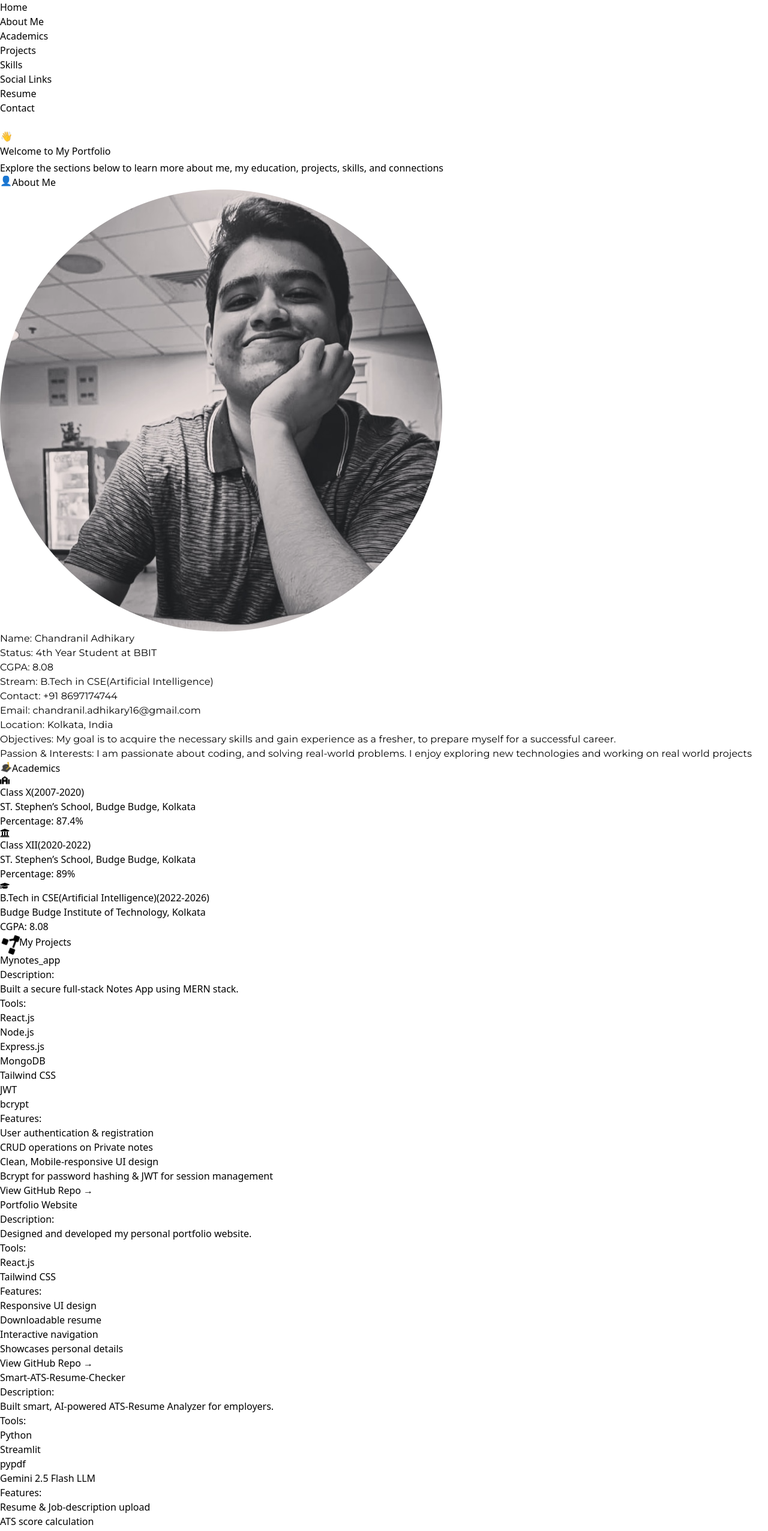
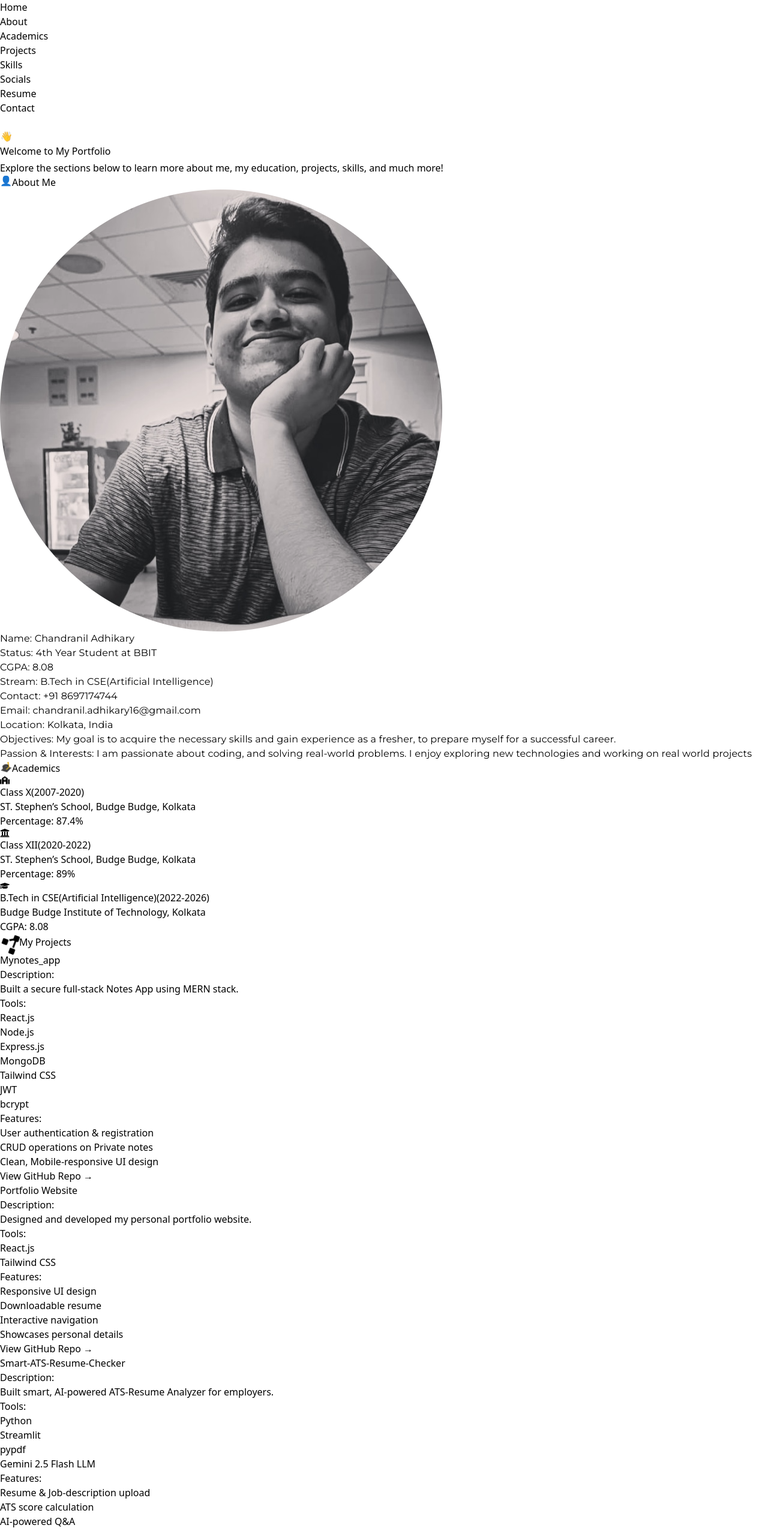
Before and after one commit to Chandranil16/Personal-Portfolio, a React (Vite) app: page / in a window 1280 px wide. Shown: the top 2553 px of the page at 60% size. Built offline with nearby package versions, Linux system fonts and the light colour scheme.

Commit message:
minor fixes and changes

```diff
--- a/src/components/ContactDialog.jsx
+++ b/src/components/ContactDialog.jsx
@@ -2,7 +2,7 @@ import React, { useState } from "react";
 import toast from "react-hot-toast";
 import { FaEnvelopeOpenText } from "react-icons/fa";
 
-const WEB3FORMS_ACCESS_KEY = "6fc6e33d-199d-41d8-b097-3154205bf1c1"; // Replace with your Web3Forms access key
+const WEB3FORMS_ACCESS_KEY = "6fc6e33d-199d-41d8-b097-3154205bf1c1"; //  Web3Forms access key
 
 export default function ContactDialog() {
   const [form, setForm] = useState({
--- a/src/components/Home.jsx
+++ b/src/components/Home.jsx
@@ -22,7 +22,7 @@ function Home() {
         </div>
 
         <p className="text-base sm:text-lg md:text-xl text-gray-700 font-medium text-center mt-2 animate-slide-up">
-          Explore the sections below to learn more about me, my education, projects, skills, and connections
+          Explore the sections below to learn more about me, my education, projects, skills, and much more!
         </p>
       </div>
       <style>
--- a/src/components/NavigationBar.jsx
+++ b/src/components/NavigationBar.jsx
@@ -18,7 +18,7 @@ function NavigationBar() {
         <a
           href="#home"
           onClick={(e) => handleScroll(e, "#home")}
-          className="hover:text-white hover:bg-blue-500/80 hover:shadow-lg hover:shadow-blue-500/50 transition-all duration-300 px-2 py-1 rounded"
+          className="hover:text-white hover:bg-indigo-500/80 hover:shadow-lg hover:shadow-indigo-500/50 transition-all duration-300 px-2 py-1 rounded"
         >
           Home
         </a>
@@ -27,16 +27,16 @@ function NavigationBar() {
         <a
           href="#about"
           onClick={(e) => handleScroll(e, "#about")}
-          className="hover:text-white hover:bg-blue-500/80 hover:shadow-lg hover:shadow-blue-500/50 transition-all duration-300 px-2 py-1 rounded"
+          className="hover:text-white hover:bg-indigo-500/80 hover:shadow-lg hover:shadow-indigo-500/50 transition-all duration-300 px-2 py-1 rounded"
         >
-          About Me
+          About
         </a>
       </li>
       <li>
         <a
           href="#academics"
           onClick={(e) => handleScroll(e, "#academics")}
-          className="hover:text-white hover:bg-blue-500/80 hover:shadow-lg hover:shadow-blue-500/50 transition-all duration-300 px-2 py-1 rounded"
+          className="hover:text-white hover:bg-indigo-500/80 hover:shadow-lg hover:shadow-indigo-500/50 transition-all duration-300 px-2 py-1 rounded"
         >
           Academics
         </a>
@@ -45,7 +45,7 @@ function NavigationBar() {
         <a
           href="#projects"
           onClick={(e) => handleScroll(e, "#projects")}
-          className="hover:text-white hover:bg-blue-500/80 hover:shadow-lg hover:shadow-blue-500/50 transition-all duration-300 px-2 py-1 rounded"
+          className="hover:text-white hover:bg-indigo-500/80 hover:shadow-lg hover:shadow-indigo-500/50 transition-all duration-300 px-2 py-1 rounded"
         >
           Projects
         </a>
@@ -54,7 +54,7 @@ function NavigationBar() {
         <a
           href="#skills"
           onClick={(e) => handleScroll(e, "#skills")}
-          className="hover:text-white hover:bg-blue-500/80 hover:shadow-lg hover:shadow-blue-500/50 transition-all duration-300 px-2 py-1 rounded"
+          className="hover:text-white hover:bg-indigo-500/80 hover:shadow-lg hover:shadow-indigo-500/50 transition-all duration-300 px-2 py-1 rounded"
         >
           Skills
         </a>
@@ -63,16 +63,16 @@ function NavigationBar() {
         <a
           href="#sociallinks"
           onClick={(e) => handleScroll(e, "#sociallinks")}
-          className="hover:text-white hover:bg-blue-500/80 hover:shadow-lg hover:shadow-blue-500/50 transition-all duration-300 px-2 py-1 rounded"
+          className="hover:text-white hover:bg-indigo-500/80 hover:shadow-lg hover:shadow-indigo-500/50 transition-all duration-300 px-2 py-1 rounded"
         >
-          Social Links
+          Socials
         </a>
       </li>
       <li>
         <a
           href="#resume"
           onClick={(e) => handleScroll(e, "#resume")}
-          className="hover:text-white hover:bg-blue-500/80 hover:shadow-lg hover:shadow-blue-500/50 transition-all duration-300 px-2 py-1 rounded"
+          className="hover:text-white hover:bg-indigo-500/80 hover:shadow-lg hover:shadow-indigo-500/50 transition-all duration-300 px-2 py-1 rounded"
         >
           Resume
         </a>
@@ -81,7 +81,7 @@ function NavigationBar() {
         <a
           href="#contact"
           onClick={(e) => handleScroll(e, "#contact")}
-          className="hover:text-white hover:bg-blue-500/80 hover:shadow-lg hover:shadow-blue-500/50 transition-all duration-300 px-2 py-1 rounded"
+          className="hover:text-white hover:bg-indigo-500/80 hover:shadow-lg hover:shadow-indigo-500/50 transition-all duration-300 px-2 py-1 rounded"
         >
           Contact
         </a>
--- a/src/components/Projects.jsx
+++ b/src/components/Projects.jsx
@@ -11,8 +11,7 @@ const projects = [
     features: [
       "User authentication & registration",
       "CRUD operations on Private notes",
-      "Clean, Mobile-responsive UI design",
-      "Bcrypt for password hashing & JWT for session management"
+      "Clean, Mobile-responsive UI design"
     ],
     github: "https://github.com/Chandranil16/Mynotes_app",
   },
@@ -54,24 +53,24 @@ const projects = [
       "Conversational chatbot",
       "Personalized ayurvedic health advice such as causes, symptoms, treatments, remedies, diet, and lifestyle",
       "Protected routes & chat history",
-      "Responsive UI design",
-      "Bcrypt for password hashing & JWT for session management"
+      "Responsive UI design"
     ],
     github: "https://github.com/Chandranil16/Nirogya-chatbot",
   },
   {
-    title: "ColdMailGenerator",
+    title: "DevMate",
     description: [
-      "Built an AI-powered cold email generator.",
+      "Built an intelligent, AI-powered instant code reviewer that analyzes any given code.",
     ],
-    tools: ["LangChain", "ChromaDB", "Streamlit", "LLaMA 3.3-70B", "GroqCloud API"],
+    tools: ["React.js", "Tailwind CSS", "Node.js", "Express.js", "gemini-2.5-flash for few-shot prompting"],
     features: [
-      "AI-powered email generation",
-      "Semantic search and context storage using vector database",
-      "User-friendly interface",
-      "Personalized content"
+      "AI-Powered Code Review",
+      "Code Improvements and Copy Feature",
+      "Built-in Code Editor",
+      "Responsive UI design & Resizable Layout",
+      "Ensures context-aware and high-quality code reviews"
     ],
-    github: "https://github.com/Chandranil16/ColdMailGenerator",
+    github: "https://github.com/Chandranil16/DevMate",
   },
   {
     title: "Innov8_ZennVita",
--- a/src/components/Skills.jsx
+++ b/src/components/Skills.jsx
@@ -15,7 +15,7 @@ function Skills() {
       items: [
         { name: "HTML", description: "Advanced", level: 80 },
         { name: "CSS", description: "Advanced", level: 80 },
-        { name: "React.js", description: "Intermediate", level: 60 },
+        { name: "React.js", description: "Intermediate", level: 70 },
         { name: "Node.js", description: "Intermediate", level: 60 },
         { name: "Express.js", description: "Intermediate", level: 60 },
         { name: "Tailwind CSS", description: "Advanced", level: 80 },
```
